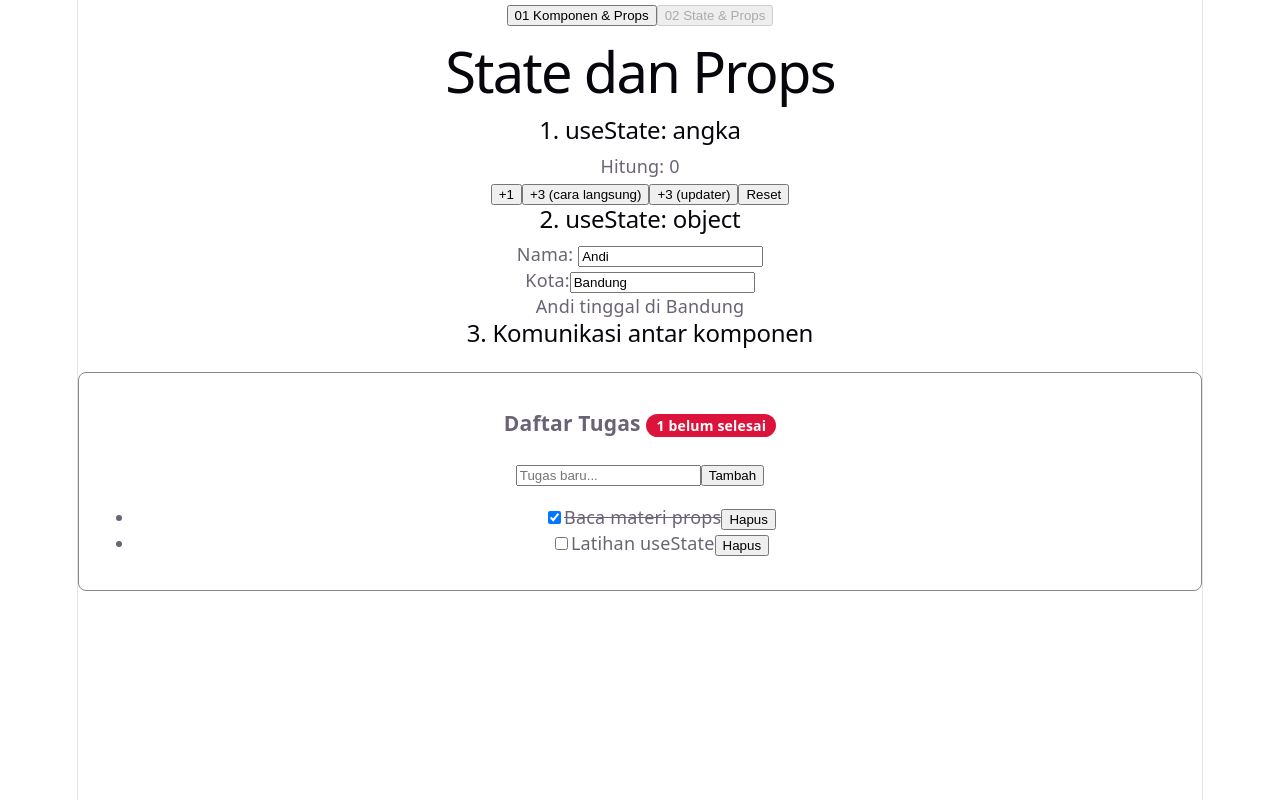
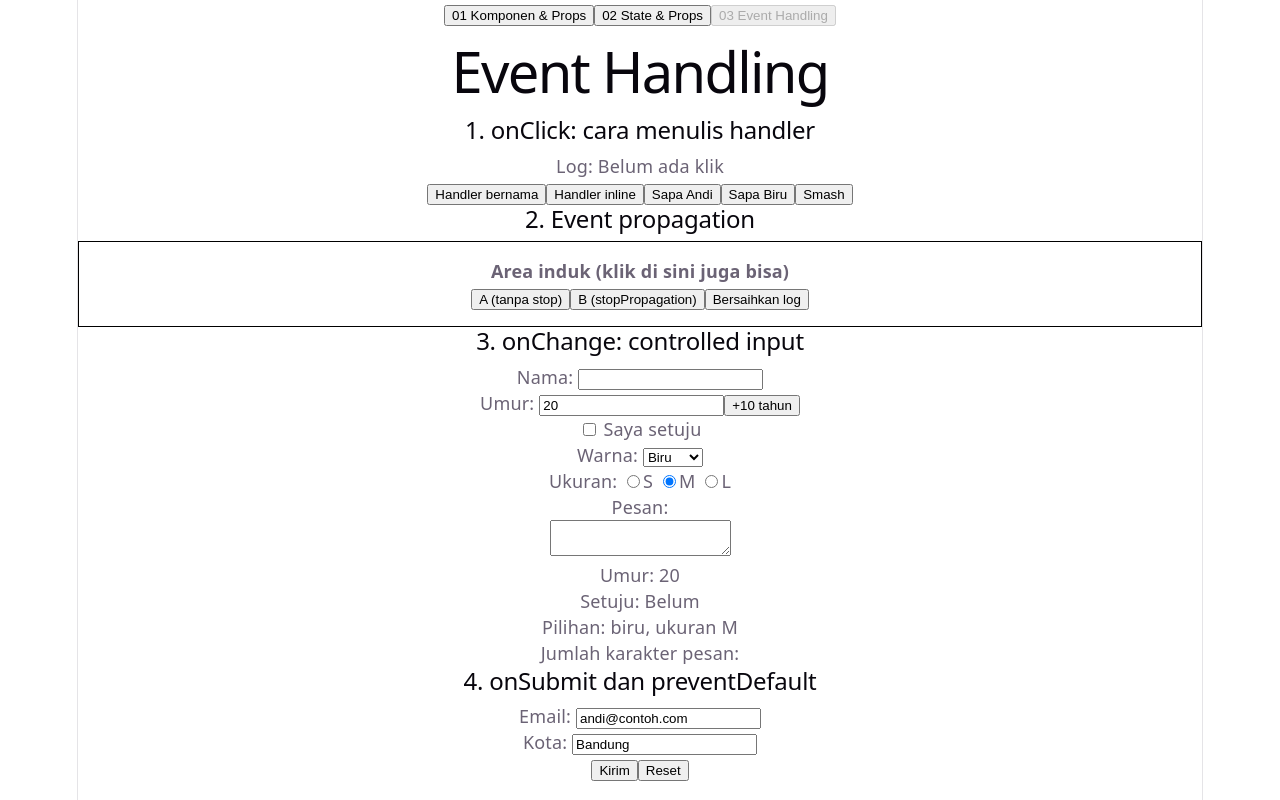
Before and after one commit to chrsvni/belajar-react, a React (Vite) app: page / in a window 1280 px wide. Built offline with nearby package versions, Linux system fonts and the light colour scheme.

Commit message:
materi event handling

```diff
--- a/src/App.jsx
+++ b/src/App.jsx
@@ -1,14 +1,16 @@
 import { useState } from 'react';
 import Materi01 from './Materi/01-komponen-dan-props';
 import Materi02 from './Materi/02-state-dan-props';
+import Materi03 from './Materi/03-event-handling';
 
 const daftarMateri = {
   '01 Komponen & Props': Materi01,
   '02 State & Props': Materi02,
+  '03 Event Handling': Materi03,
 };
 
 export default function App() {
-  const [aktif, setAktif] = useState('02 State & Props');
+  const [aktif, setAktif] = useState('03 Event Handling');
   const MateriAktif = daftarMateri[aktif];
 
   return (
--- /dev/null
+++ b/src/Materi/03-event-handling/BubblingDemo.jsx
@@ -0,0 +1,49 @@
+import { useState } from "react";
+
+export default function BubblingDemo() {
+    const [log, setLog] = useState([]);
+
+    function tambahLog(pesan) {
+        setLog((prev) => [...prev, pesan]);
+    }
+
+    function clear() {
+        setLog([]);
+    }
+
+    return (
+        <div>
+            <div
+                onClick={() => tambahLog('DIV induk diklik')}
+                style={{ padding: 16, border: '1px solid black' }}
+            >
+                <p style={{ fontWeight: 800 }}>Area induk (klik di sini juga bisa)</p>
+
+                <button onClick={() => tambahLog('Tombol A diklik')}>
+                    A (tanpa stop)
+                </button>
+
+                <button
+                    onClick={(e) => {
+                        e.stopPropagation();
+                        tambahLog('Tombol B diklik')
+                    }}
+                >
+                    B (stopPropagation)
+                </button>
+
+                <button onClick={clear}>Bersaihkan log</button>
+
+                <div syle={{ padding: 16, display: 'flex', flexDiration: 'colum' }}>
+                    {log.map((pesan, i) => {
+                        let angka = i + 1;
+
+                        return (
+                            <p key={i}>{angka} . {pesan}</p>
+                        )
+                    })}
+                </div>
+            </div>
+        </div>
+    )
+}
--- /dev/null
+++ b/src/Materi/03-event-handling/ClickDemo.jsx
@@ -0,0 +1,34 @@
+import { useState } from 'react';
+
+function Tombol({ onSmash, children }) {
+    return <button onClick={onSmash}>{children}</button>;
+}
+
+export default function ClickDemo() {
+    const [log, setLog] = useState('Belum ada klik');
+
+    function handleClick() {
+        setLog('Handler bernama diklik');
+    }
+
+    function handleSapa(nama) {
+        setLog(`Halo, ${nama}!`);
+    }
+
+    return (
+        <div>
+            <p>Log: {log}</p>
+
+            <button onClick={handleClick}>Handler bernama</button>
+
+            <button onClick={() => setLog('Handler inline diklik')}>
+                Handler inline
+            </button>
+
+            <button onClick={() => handleSapa('Andi')}>Sapa Andi</button>
+            <button onClick={() => handleSapa('Biru')}>Sapa Biru</button>
+
+            <Tombol onSmash={() => setLog('Smash!')}>Smash</Tombol>
+        </div>
+    );
+}
--- /dev/null
+++ b/src/Materi/03-event-handling/InputsDemo.jsx
@@ -0,0 +1,95 @@
+import { useState } from 'react';
+
+export default function InputsDemo() {
+    const [nama, setNama] = useState('');
+    const [umur, setUmur] = useState('20');
+    const [setuju, setSetuju] = useState(false);
+    const [warna, setWarna] = useState('biru');
+    const [ukuran, setUkuran] = useState('M');
+    const [pesan, setPesan] = useState('');
+
+    const umurAngka = Number(umur); // input number tetap menghasilkan string
+
+    return (
+        <div>
+            {/* Teks */}
+            <div>
+                <label>
+                    Nama:{' '}
+                    <input value={nama} onChange={(e) => setNama(e.target.value)} />
+                </label>
+            </div>
+
+            {/* Angka + tombol yang juga mengubah state */}
+            <div>
+                <label>
+                    Umur:{' '}
+                    <input
+                        type="number"
+                        value={umur}
+                        onChange={(e) => setUmur(e.target.value)}
+                    />
+                </label>
+                <button onClick={() => setUmur(umurAngka + 10)}>+10 tahun</button>
+            </div>
+
+            {/* Checkbox: pakai checked dan e.target.checked */}
+            <div>
+                <label>
+                    <input
+                        type="checkbox"
+                        checked={setuju}
+                        onChange={(e) => setSetuju(e.target.checked)}
+                    />{' '}
+                    Saya setuju
+                </label>
+            </div>
+
+            {/* Select */}
+            <div>
+                <label>
+                    Warna:{' '}
+                    <select value={warna} onChange={(e) => setWarna(e.target.value)}>
+                        <option value="biru">Biru</option>
+                        <option value="merah">Merah</option>
+                        <option value="hijau">Hijau</option>
+                    </select>
+                </label>
+            </div>
+
+            {/* Radio */}
+            <div>
+                Ukuran:{' '}
+                {['S', 'M', 'L'].map((u) => (
+                    <label key={u}>
+                        <input
+                            type="radio"
+                            name="ukuran"
+                            checked={ukuran === u}
+                            onChange={() => setUkuran(u)}
+                        />
+                        {u}{' '}
+                    </label>
+                ))}
+            </div>
+
+            {/* Textarea */}
+            <div>
+                <label>
+                    Pesan:
+                    <br />
+                    <textarea value={pesan} onChange={(e) => setPesan(e.target.value)} />
+                </label>
+            </div>
+
+            {/* Hasil ter-update setiap ketikan */}
+            {nama !== '' && <p>Nama: {nama}</p>}
+            <p>Umur: {umurAngka}</p>
+            <p>Setuju: {setuju ? 'Ya' : 'Belum'}</p>
+            <p>
+                Pilihan: {warna}, ukuran {ukuran}
+            </p>
+            <p>Jumlah karakter pesan: {pesan}</p>
+        </div>
+    );
+}
--- /dev/null
+++ b/src/Materi/03-event-handling/SubmitDemo.jsx
@@ -0,0 +1,34 @@
+import { useState } from 'react';
+
+export default function SubmitDemo() {
+    const [hasil, setHasil] = useState(null);
+
+    function handleSubmit(e) {
+        e.preventDefault(); // cegah halaman reload
+        const data = Object.fromEntries(new FormData(e.target).entries());
+        setHasil(data);
+    }
+
+    return (
+        <form onSubmit={handleSubmit}>
+            <div>
+                <label>
+                    Email: <input name="email" defaultValue="andi@contoh.com" />
+                </label>
+            </div>
+            <div>
+                <label>
+                    Kota: <input name="kota" defaultValue="Bandung" />
+                </label>
+            </div>
+            <button type="submit">Kirim</button>
+            <button type="reset">Reset</button>
+
+            {hasil && (
+                <p>
+                    Email: {hasil.email}, Kota: {hasil.kota}
+                </p>
+            )}
+        </form>
+    );
+}
--- /dev/null
+++ b/src/Materi/03-event-handling/index.jsx
@@ -0,0 +1,24 @@
+import ClickDemo from './ClickDemo';
+import BubblingDemo from './BubblingDemo';
+import InputsDemo from './InputsDemo';
+import SubmitDemo from './SubmitDemo';
+
+export default function Materi03() {
+    return (
+        <>
+            <h1>Event Handling</h1>
+
+            <h2>1. onClick: cara menulis handler</h2>
+            <ClickDemo />
+
+            <h2>2. Event propagation</h2>
+            <BubblingDemo />
+
+            <h2>3. onChange: controlled input</h2>
+            <InputsDemo />
+
+            <h2>4. onSubmit dan preventDefault</h2>
+            <SubmitDemo />
+        </>
+    );
+}
```
